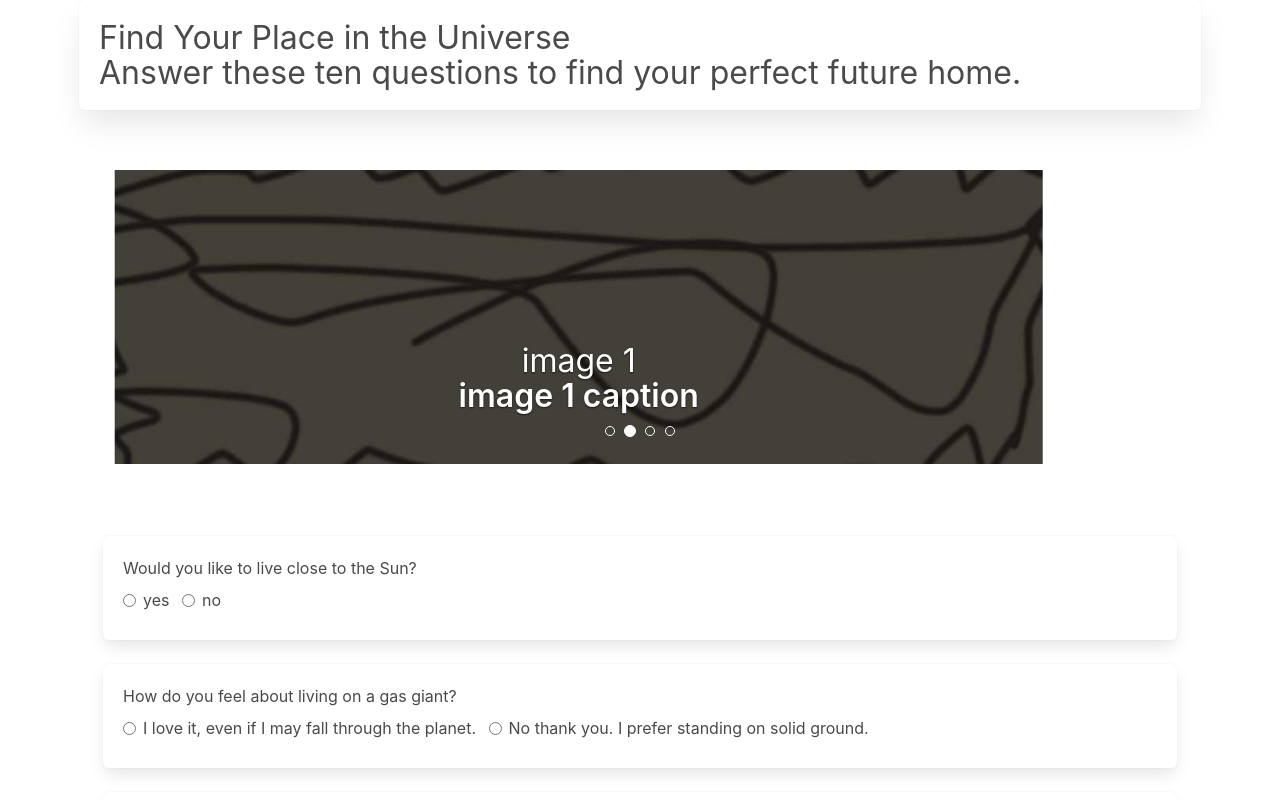
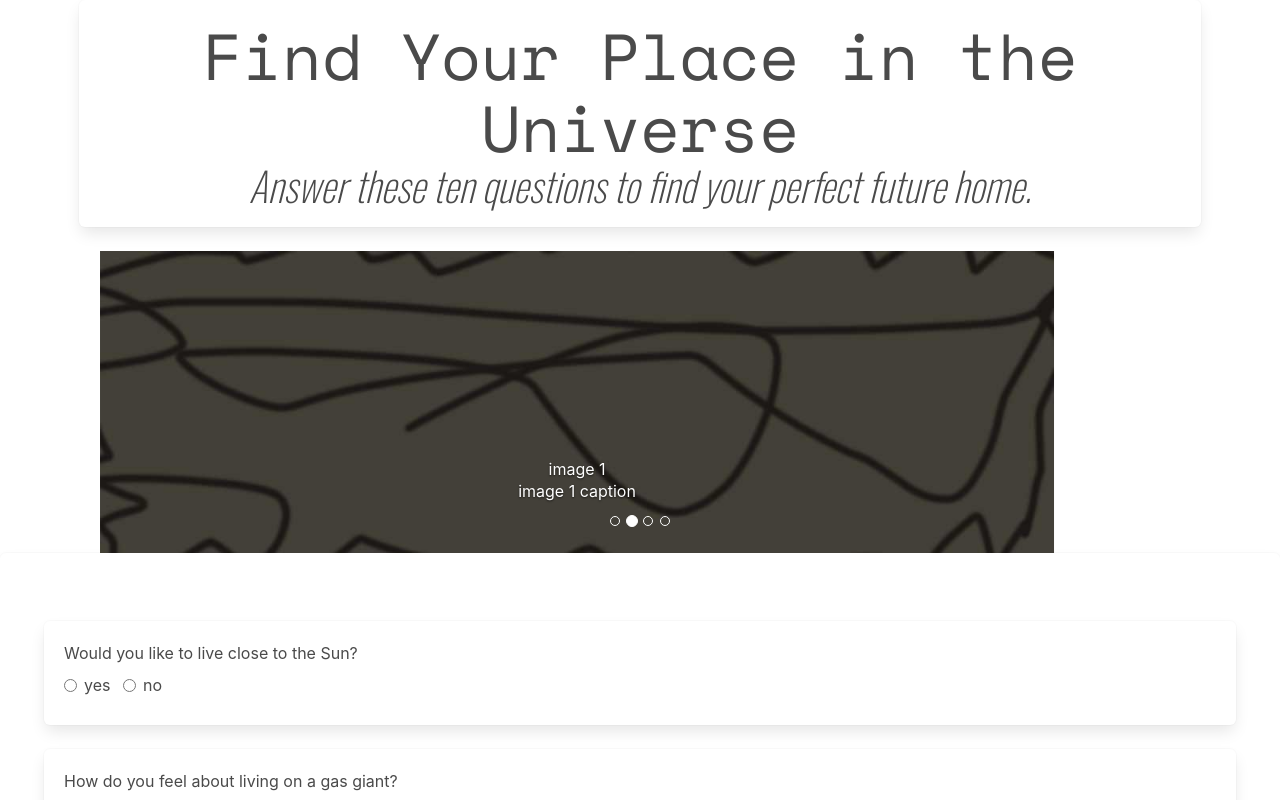
Before and after one commit to tmemmerson/interstellar-relocation, a plain HTML site: page index.html in a window 1280 px wide. Shown: the top 800 px of the page. Drawn offline with nearby package versions, Linux system fonts and the light colour scheme.

Commit message:
Add font google font stylings to header.

```diff
--- a/css/styles.css
+++ b/css/styles.css
@@ -10,3 +10,14 @@
     width: 85%;
     margin: auto;
 }
+#quiz-head {
+  font-family: 'Space Mono', mono-space;
+  font-size: 65px;
+  text-align: center;
+}
+
+#quiz-summary {
+  font-family: 'Oswald', sans-serif;
+  font-size: 40px;
+  text-align: center;
+}
--- a/index.html
+++ b/index.html
@@ -5,6 +5,7 @@
     <link href="css/bootstrap.css" rel="stylesheet" type="text/css">
     <link href="css/styles.css" rel="stylesheet" type="text/css">
     <link href="css/bulma.css" rel="stylesheet" type="text/css">
+    <link href="https://fonts.googleapis.com/css2?family=Oswald:wght@200&family=Space+Mono:ital,wght@0,400;1,700&display=swap" rel="stylesheet">
     <script src="js/jquery-3.5.1.js"></script>
     <script src="js/scripts.js"></script>
     <script src="https://ajax.googleapis.com/ajax/libs/jquery/3.5.1/jquery.min.js"></script>
@@ -12,11 +13,18 @@
   </head>
   <body>
     <div class="container">
-      <div class="title">
       <div class="box">
+
+      <div id="quiz-head">
         <h1>Find Your Place in the Universe</h1>
-        <h3>Answer these ten questions to find your perfect future home.</h3>
       </div>
+
+      <div id="quiz-summary">
+        <h3><em>Answer these ten questions to find your perfect future home.</em></h3>
+      </div>
+
+      </div>
+    </div>
 
     <div class="container">
       <br>
@@ -65,6 +73,7 @@
       </div>
     </div>
 
+      <div class="box">
       <div class="section">
       <form>
         <div class="box">
@@ -176,6 +185,7 @@
       </form>
       </div>
     </div>
+  </div>
 
       <div id="venus">
         <img src="img/venus.png">
```
